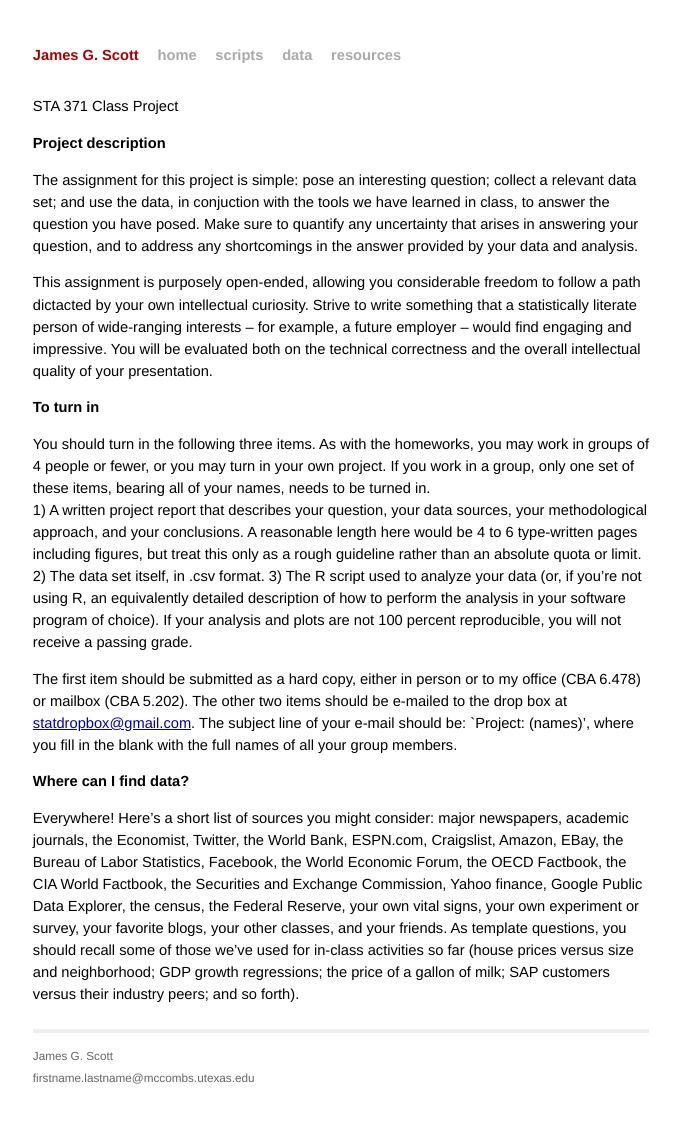
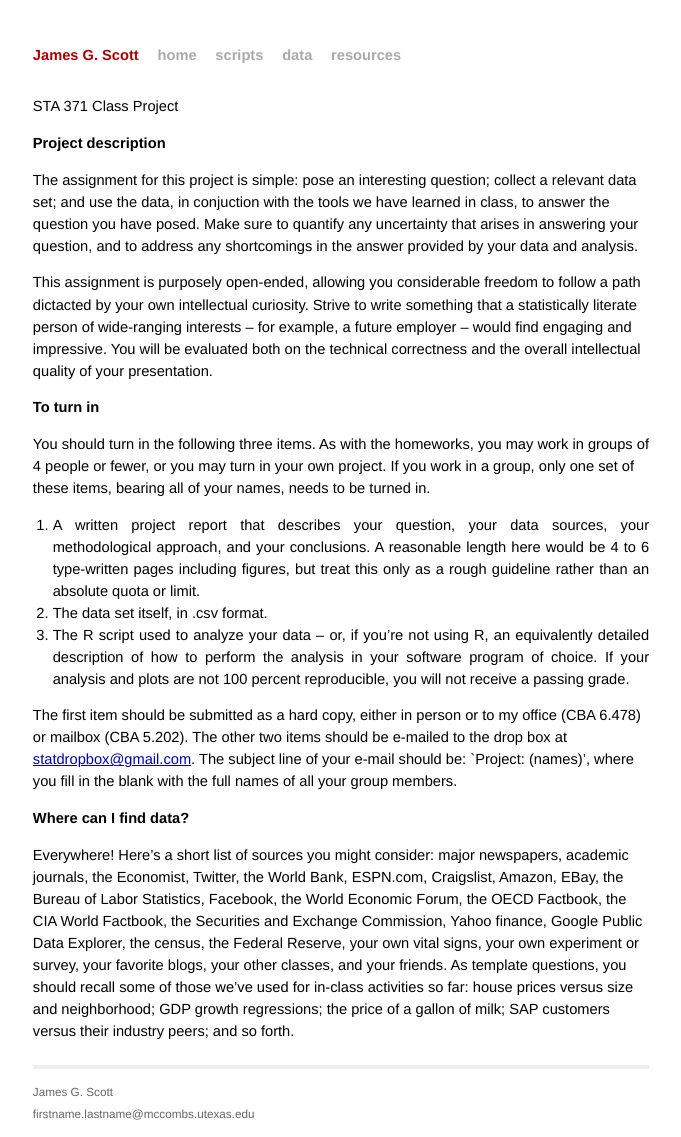
Before and after one commit to MhAmine/STA371, a Jekyll site: the page built from _posts/2014-03-18-project.md, in a window 1280 px wide. Shown: the whole page, without its empty margins (299-980 px from the left). Built offline with Jekyll 4.4.1, drawn with Linux system fonts in a browser that asks for light colours; before the commit the page ends 1100 px from its top, so only the background shows below that.

Commit message:
markdwn errors

```diff
--- a/_posts/2014-03-18-project.md
+++ b/_posts/2014-03-18-project.md
@@ -6,27 +6,25 @@
 {{ page.title }}
 
 
-Project description
--------------------
+# Project description
 
 The assignment for this project is simple: pose an interesting question; collect a relevant data set; and use the data, in conjuction with the tools we have learned in class, to answer the question you have posed.  Make sure to quantify any uncertainty that arises in answering your question, and to address any shortcomings in the answer provided by your data and analysis.
 
 This assignment is purposely open-ended, allowing you considerable freedom to follow a path dictacted by your own intellectual curiosity.  Strive to write something that a statistically literate person of wide-ranging interests -- for example, a future employer -- would find engaging and impressive.  You will be evaluated both on the technical correctness and the overall intellectual quality of your presentation.
 
 
-To turn in
-----------
+# To turn in
 
 You should turn in the following three items.  As with the homeworks, you may work in groups of 4 people or fewer, or you may turn in your own project.  If you work in a group, only one set of these items, bearing all of your names, needs to be turned in.
-1) A written project report that describes your question, your data sources, your methodological approach, and your conclusions.  A reasonable length here would be 4 to 6 type-written pages including figures, but treat this only as a rough guideline rather than an absolute quota or limit.
-2) The data set itself, in .csv format.
-3) The R script used to analyze your data (or, if you're not using R, an equivalently detailed description of how to perform the analysis in your software program of choice).  If your analysis and plots are not 100 percent reproducible, you will not receive a passing grade.
 
+1. A written project report that describes your question, your data sources, your methodological approach, and your conclusions.  A reasonable length here would be 4 to 6 type-written pages including figures, but treat this only as a rough guideline rather than an absolute quota or limit.
+2. The data set itself, in .csv format.
+3. The R script used to analyze your data -- or, if you're not using R, an equivalently detailed description of how to perform the analysis in your software program of choice.  If your analysis and plots are not 100 percent reproducible, you will not receive a passing grade.
 
-The first item should be submitted as a hard copy, either in person or to my office (CBA 6.478) or mailbox (CBA 5.202).  The other two items should be e-mailed to the drop box at [statdropbox@gmail.com](statdropbox@gmail.com).  The subject line of your e-mail should be: `Project: (names)', where you fill in the blank with the full names of all your group members.
+The first item should be submitted as a hard copy, either in person or to my office \(CBA 6.478\) or mailbox \(CBA 5.202\).  The other two items should be e-mailed to the drop box at [statdropbox@gmail.com](statdropbox@gmail.com).  The subject line of your e-mail should be: `Project: \(names\)', where you fill in the blank with the full names of all your group members.
 
 
 Where can I find data?
 ----------------------
 
-Everywhere!  Here's a short list of sources you might consider: major newspapers, academic journals, the Economist, Twitter, the World Bank, ESPN.com, Craigslist, Amazon, EBay, the Bureau of Labor Statistics, Facebook, the World Economic Forum, the OECD Factbook, the CIA World Factbook, the Securities and Exchange Commission, Yahoo finance, Google Public Data Explorer, the census, the Federal Reserve, your own vital signs, your own experiment or survey, your favorite blogs, your other classes, and your friends.  As template questions, you should recall some of those we've used for in-class activities so far (house prices versus size and neighborhood; GDP growth regressions; the price of a gallon of milk; SAP customers versus their industry peers; and so forth).
+Everywhere!  Here's a short list of sources you might consider: major newspapers, academic journals, the Economist, Twitter, the World Bank, ESPN.com, Craigslist, Amazon, EBay, the Bureau of Labor Statistics, Facebook, the World Economic Forum, the OECD Factbook, the CIA World Factbook, the Securities and Exchange Commission, Yahoo finance, Google Public Data Explorer, the census, the Federal Reserve, your own vital signs, your own experiment or survey, your favorite blogs, your other classes, and your friends.  As template questions, you should recall some of those we've used for in-class activities so far: house prices versus size and neighborhood; GDP growth regressions; the price of a gallon of milk; SAP customers versus their industry peers; and so forth.
```
